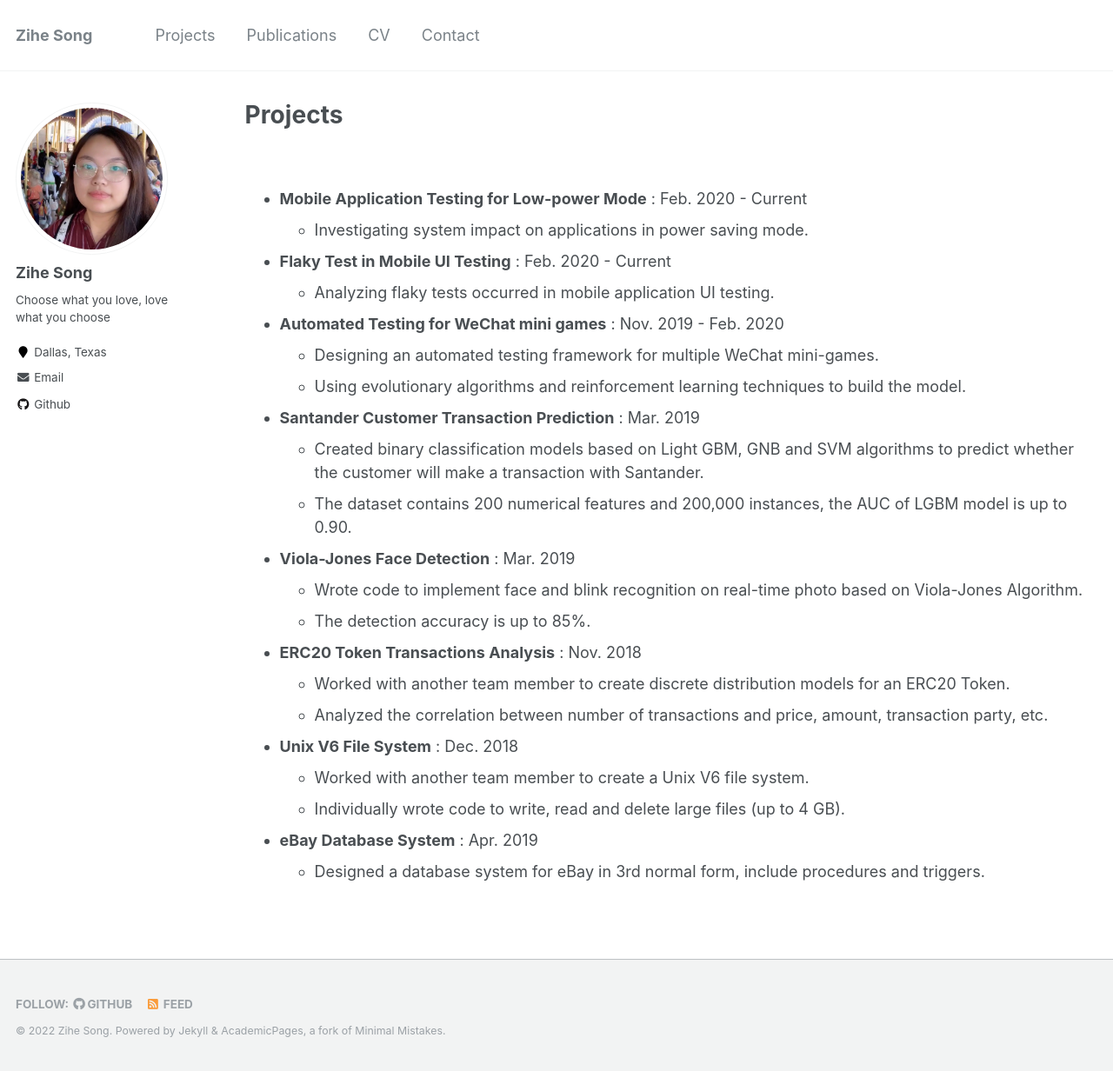
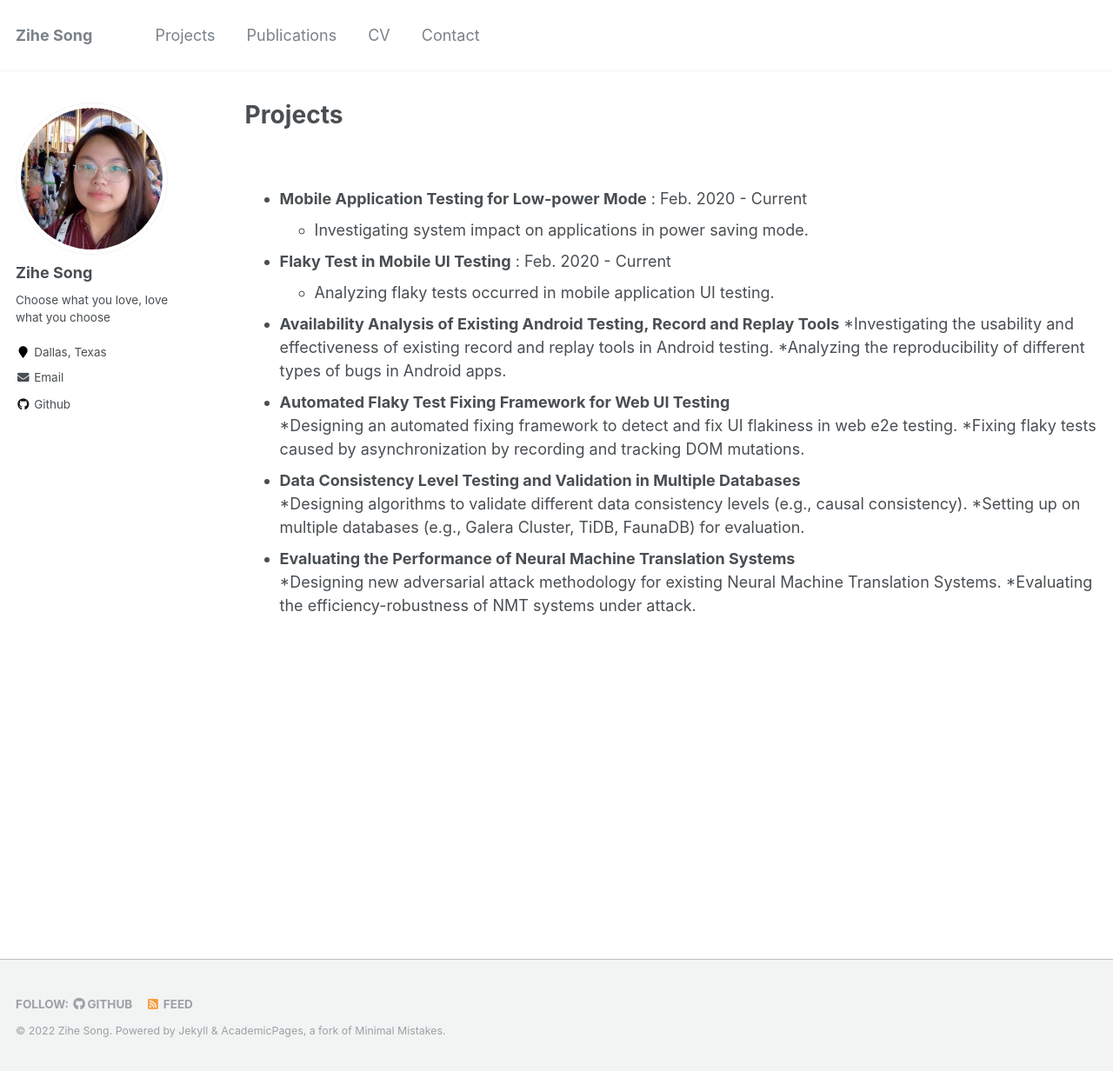
Before and after one commit to zihesong/zihesong.github.io, a Jekyll site: the page built from _pages/publications.md, in a window 1280 px wide and 1232 px high. Shown: the whole window at 87% size. Built offline with Jekyll 4.4.1, drawn with Linux system fonts in a browser that asks for light colours.

Commit message:
Update publications.md

```diff
--- a/_pages/publications.md
+++ b/_pages/publications.md
@@ -14,32 +14,15 @@ redirect_from:
 * __Flaky Test in Mobile UI Testing__ :  Feb. 2020 - Current <br>
   * Analyzing flaky tests occurred in mobile application UI testing.
 
-
-* __Automated Testing for WeChat mini games__ : Nov. 2019 - Feb. 2020 <br>
-  * Designing an automated testing framework for multiple WeChat mini-games.
-  * Using evolutionary algorithms and reinforcement learning techniques to build the model.
-
-
-* __Santander Customer Transaction Prediction__ : Mar. 2019 <br>
-  * Created binary classification models based on Light GBM, GNB and SVM algorithms to predict whether the customer will make a transaction with Santander.
-  * The dataset contains 200 numerical features and 200,000 instances, the AUC of LGBM
-model is up to 0.90. <br>
-
-
-* __Viola-Jones Face Detection__ : Mar. 2019 <br>
-  * Wrote code to implement face and blink recognition on real-time photo based on Viola-Jones Algorithm.
-  * The detection accuracy is up to 85%. <br>
-
-
-* __ERC20 Token Transactions Analysis__ : Nov. 2018 <br>
-  * Worked with another team member to create discrete distribution models for an ERC20 Token.
-  * Analyzed the correlation between number of transactions and price, amount, transaction party, etc. <br>
-
-
-* __Unix V6 File System__ : Dec. 2018 <br>
-  * Worked with another team member to create a Unix V6 file system.
-  * Individually wrote code to write, read and delete large files (up to 4 GB). <br>
-
-
-* __eBay Database System__ : Apr. 2019 <br>
-  * Designed a database system for eBay in 3rd normal form, include procedures and triggers. <br>
+* __Availability Analysis of Existing Android Testing, Record and Replay Tools__
+  *Investigating the usability and effectiveness of existing record and replay tools in Android testing.
+  *Analyzing the reproducibility of different types of bugs in Android apps.
+* __Automated Flaky Test Fixing Framework for Web UI Testing__
+  *Designing an automated fixing framework to detect and fix UI flakiness in web e2e testing.
+  *Fixing flaky tests caused by asynchronization by recording and tracking DOM mutations.
+* __Data Consistency Level Testing and Validation in Multiple Databases__
+  *Designing algorithms to validate different data consistency levels (e.g., causal consistency).
+  *Setting up on multiple databases (e.g., Galera Cluster, TiDB, FaunaDB) for evaluation.
+* __Evaluating the Performance of Neural Machine Translation Systems__
+  *Designing new adversarial attack methodology for existing Neural Machine Translation Systems.
+  *Evaluating the efficiency-robustness of NMT systems under attack.
```
